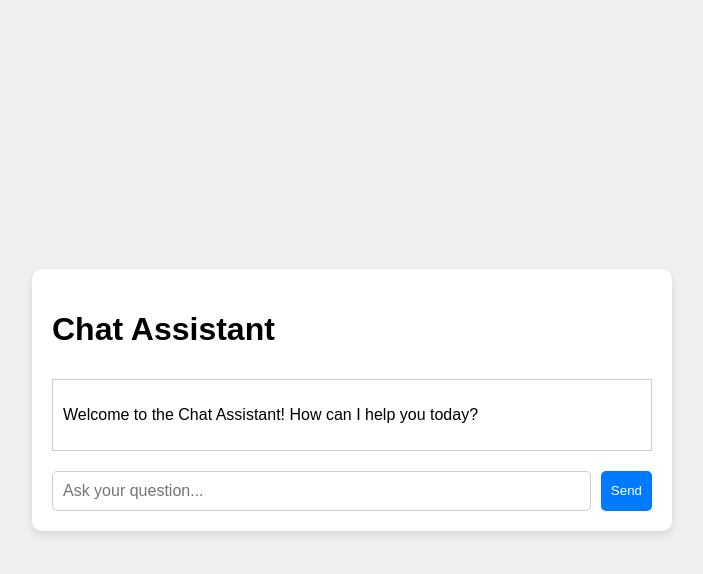
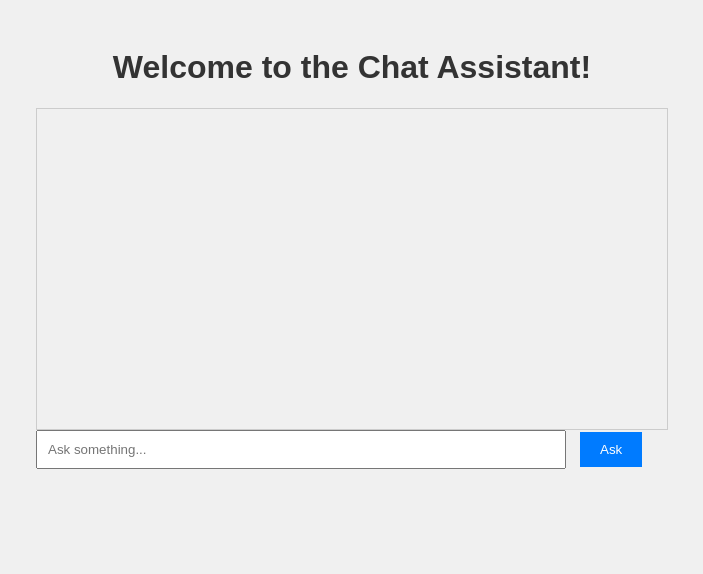
Before and after one commit to rakshitva/sqlite-chat-assistant, a plain HTML site: page templates/index.html in a window 1280 px wide. Shown: the whole page, without its empty margins (288-991 px from the left). Drawn offline with Linux system fonts and the light colour scheme.

Commit message:
Updated backend and frontend for user query handling

```diff
--- a/templates/index.html
+++ b/templates/index.html
@@ -5,101 +5,71 @@
     <meta name="viewport" content="width=device-width, initial-scale=1.0">
     <title>Chat Assistant</title>
     <style>
-        body {
-            font-family: Arial, sans-serif;
-            margin: 0;
-            padding: 0;
-            display: flex;
-            flex-direction: column;
-            align-items: center;
-            justify-content: center;
-            height: 100vh;
-            background-color: #f0f0f0;
-        }
-        .chat-container {
-            width: 80%;
-            max-width: 600px;
-            background-color: white;
-            padding: 20px;
-            border-radius: 10px;
-            box-shadow: 0 4px 8px rgba(0, 0, 0, 0.1);
-            display: flex;
-            flex-direction: column;
-            gap: 10px;
-        }
-        .chat-box {
-            max-height: 300px;
-            overflow-y: auto;
-            border: 1px solid #ccc;
-            padding: 10px;
-            margin-bottom: 10px;
-        }
-        .input-box {
-            display: flex;
-            gap: 10px;
-        }
-        input[type="text"] {
-            flex: 1;
-            padding: 10px;
-            font-size: 16px;
-            border: 1px solid #ccc;
-            border-radius: 5px;
-        }
-        button {
-            padding: 10px;
-            background-color: #007BFF;
-            color: white;
-            border: none;
-            border-radius: 5px;
-            cursor: pointer;
-        }
-        button:hover {
-            background-color: #0056b3;
-        }
+        body { font-family: Arial, sans-serif; background-color: #f0f0f0; color: #333; }
+        .container { width: 50%; margin: 0 auto; padding: 20px; }
+        h1 { text-align: center; }
+        #chat-box { height: 300px; border: 1px solid #ccc; overflow-y: scroll; padding: 10px; }
+        input[type="text"] { width: 80%; padding: 10px; margin-right: 10px; }
+        button { padding: 10px 20px; background-color: #007bff; color: white; border: none; }
+        button:hover { background-color: #0056b3; }
+        .message { margin-bottom: 10px; }
+        .bot-message { color: green; }
+        .user-message { color: blue; }
     </style>
 </head>
 <body>
-    <div class="chat-container">
-        <h1>Chat Assistant</h1>
-        <div id="chat-box" class="chat-box">
-            <p>Welcome to the Chat Assistant! How can I help you today?</p>
-        </div>
-        <div class="input-box">
-            <input type="text" id="query" placeholder="Ask your question..." />
-            <button onclick="sendQuery()">Send</button>
-        </div>
+
+<div class="container">
+    <h1>Welcome to the Chat Assistant!</h1>
+    <div id="chat-box"></div>
+    <input type="text" id="user-query" placeholder="Ask something..." />
+    <button onclick="sendQuery()">Ask</button>
 </div>
 
 <script>
-        function sendQuery() {
-            var query = document.getElementById("query").value;
-            if (query.trim() === "") {
-                alert("Please enter a query.");
-                return;
+    function appendMessage(message, sender) {
+        const chatBox = document.getElementById('chat-box');
+        const newMessage = document.createElement('div');
+        newMessage.classList.add('message');
+        newMessage.classList.add(sender === 'bot' ? 'bot-message' : 'user-message');
+        newMessage.innerText = message;
+        chatBox.appendChild(newMessage);
+        chatBox.scrollTop = chatBox.scrollHeight;  // Scroll to the bottom
     }
 
-            var chatBox = document.getElementById("chat-box");
-            chatBox.innerHTML += "<p><strong>You:</strong> " + query + "</p>";
+    function sendQuery() {
+        const userQuery = document.getElementById('user-query').value;
+        if (!userQuery.trim()) return;
 
-            fetch('https://rakshit-chatbot.onrender.com/chat', {
+        // Display user message
+        appendMessage(userQuery, 'user');
+
+        // Clear input
+        document.getElementById('user-query').value = '';
+
+        // Send request to backend
+        fetch('https://rakshit-chatbot.onrender.com/ask', {
             method: 'POST',
             headers: {
                 'Content-Type': 'application/json'
             },
-                body: JSON.stringify({ query: query })
+            body: JSON.stringify({ query: userQuery })
         })
         .then(response => response.json())
         .then(data => {
-                chatBox.innerHTML += "<p><strong>Bot:</strong> " + data.response + "</p>";
-                chatBox.scrollTop = chatBox.scrollHeight;
+            // Display bot response
+            if (data.answer) {
+                appendMessage(data.answer, 'bot');
+            } else {
+                appendMessage("Sorry, something went wrong. Please try again.", 'bot');
+            }
         })
         .catch(error => {
+            appendMessage("Sorry, an error occurred. Please try again later.", 'bot');
             console.error('Error:', error);
-                chatBox.innerHTML += "<p><strong>Bot:</strong> Sorry, there was an error processing your request.</p>";
         });
-
-            document.getElementById("query").value = ""; // Clear input field
     }
 </script>
+
 </body>
 </html>
```
Also changed, not shown: 1 other file. Lines whose indentation alone changed are shown as unchanged.
